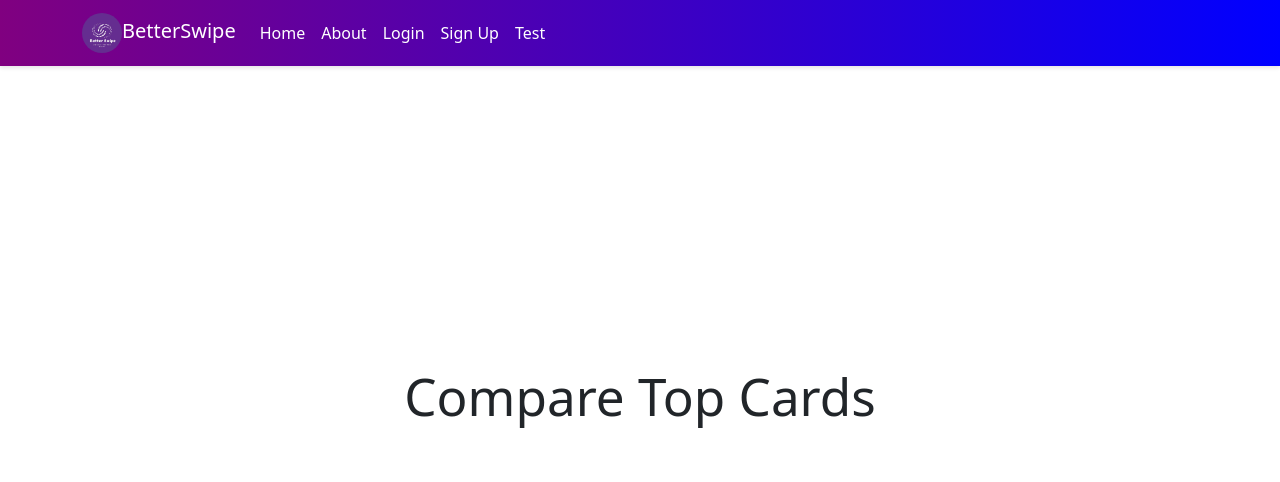
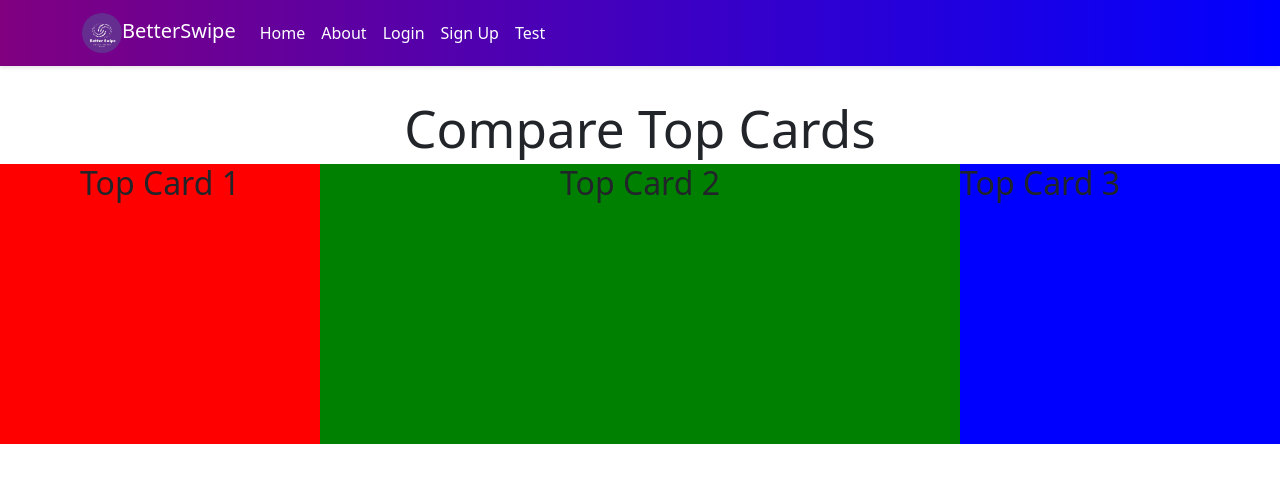
Before and after one commit to jbudcardi/BetterSwipe, a React (Vite) app in the folder frontend/: page /CompareCardPage in a window 1280 px wide. Shown: the top 482 px of the page. Built offline with nearby package versions, Linux system fonts and the light colour scheme.

Commit message:
tarted on the compare cares CompareCardPage

```diff
--- a/frontend/src/pages/CompareCardPage.css
+++ b/frontend/src/pages/CompareCardPage.css
@@ -1,3 +1,35 @@
-div{
-    position: relative;
+
+
+.CTC{
+    margin-top: 100px;
+    text-align: center;
 }
+
+.Card1{
+    float: left;
+    background: Red;
+    width: 25%;
+    height: 280px;
+}
+
+.Card1 h2{
+    text-align: center;
+}
+
+.Card2{
+    float: left;
+    background: Green;
+    width: 50%;
+    height: 280px;
+}
+
+.Card2 h2{
+    text-align: center;
+}
+
+.Card3{
+    float: right;
+    background: blue;
+    width: 25%;
+    height: 280px;
+}
--- a/frontend/src/pages/CompareCardPage.jsx
+++ b/frontend/src/pages/CompareCardPage.jsx
@@ -6,13 +6,24 @@ import './CompareCardPage.css';
 function CompareCard(){
 
     return(
-        <body>
     <div>
-        <h1>Compare Top Cards</h1>
+        <h1 className="CTC"> Compare Top Cards</h1>
+
+    <div className="Card1">
+        <h2>Top Card 1</h2>
+
     </div>
-    </body>
+    <div className="Card2">
+        <h2>Top Card 2</h2>
+
+    </div>
+    <div className="Card3">
+        <h2>Top Card 3</h2>
+
+    </div>
+
+    </div>
 );
-
 
 }
 
```
